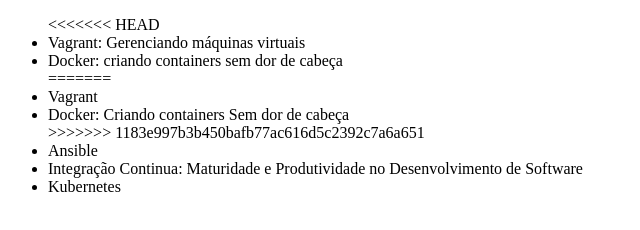
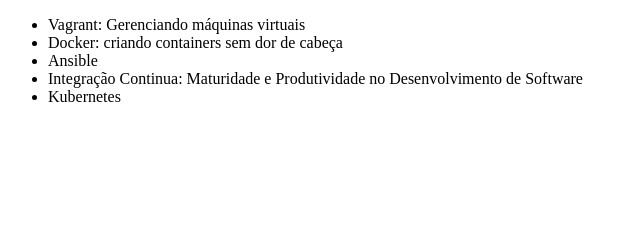
Before and after one commit to Igorita21/gitalura2, a plain HTML site: page index.html in a window 1280 px wide. Shown: the whole page, without its empty margins (0-640 px from the left). Drawn offline with Linux system fonts and the light colour scheme.

Commit message:
Alterando titulo vagrant

```diff
--- a/index.html
+++ b/index.html
@@ -6,13 +6,9 @@
 </head>
 <body>
     <ul>
-<<<<<<< HEAD
         <li>Vagrant: Gerenciando máquinas virtuais</li>
         <li>Docker: criando containers sem dor de cabeça</li>
-=======
-        <li>Vagrant</li>
-        <li>Docker: Criando containers Sem dor de cabeça</li>
->>>>>>> 1183e997b3b450bafb77ac616d5c2392c7a6a651
+
         <li>Ansible</li>
         <li>Integração Continua: Maturidade e Produtividade no Desenvolvimento de Software</li>
         <li>Kubernetes</li>
```
